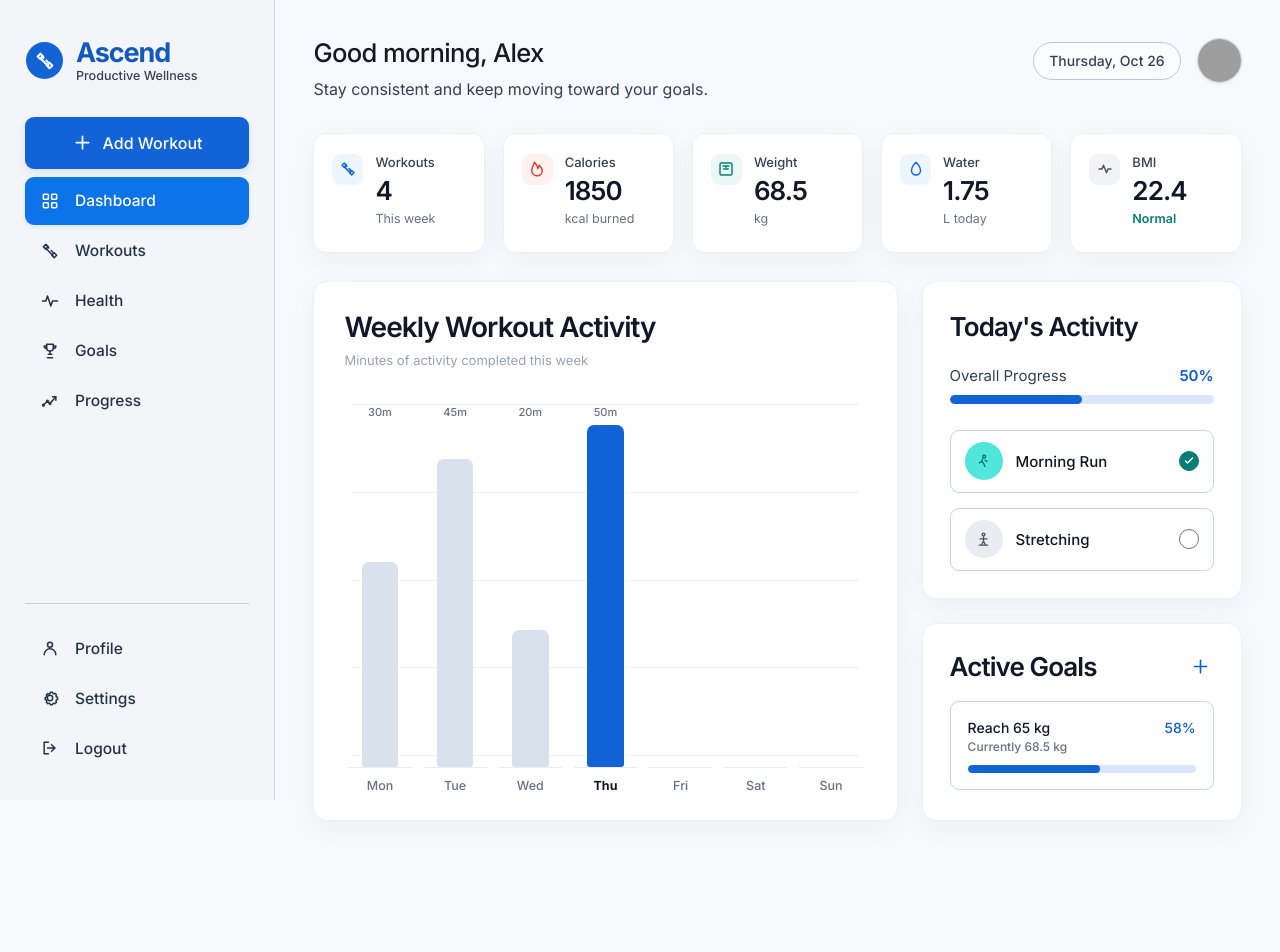
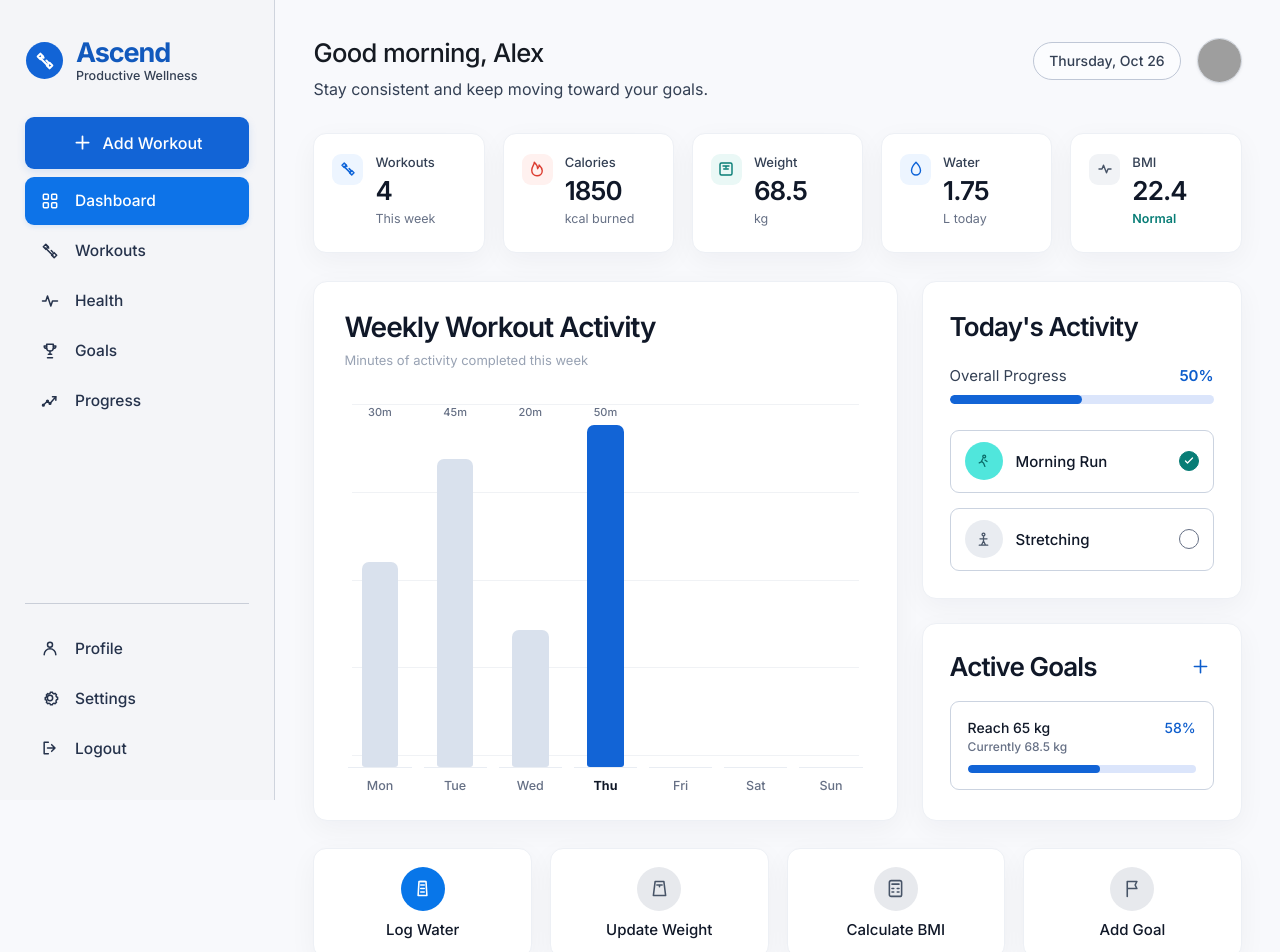
Before and after one commit to soaib-12/Ascend-fitness-tracker, a React (Vite) app: page / in a window 1280 px wide. Shown: the top 952 px of the page. Before the commit the page ends 869 px from the top, so only its background shows below. Built offline with nearby package versions, Linux system fonts and the light colour scheme; grey boxes are pictures that could not be loaded.

Commit message:
Update dashboard

```diff
--- a/src/App.css
+++ b/src/App.css
@@ -931,7 +931,7 @@ button {
 
 
 /* ===== QuickActions.css ===== */
-/*.quick-actions-row {
+.quick-actions-row {
   display: grid;
   grid-template-columns: repeat(4, minmax(0, 1fr));
   gap: 18px;
@@ -1003,7 +1003,7 @@ button {
   .quick-action-label {
     font-size: 13px;
   }
-}*/
+}
 
 
 /* ===== Modal.css ===== */
--- a/src/App.jsx
+++ b/src/App.jsx
@@ -5,7 +5,7 @@ import Stats from "./Stats";
 
 
 
-
+import QuickActions from "./QuickActions";
 
 
 
@@ -23,7 +23,7 @@ import {
   navLinks,
 } from "./data/mockData";
 import "./App.css";
-import { Modal, AddWorkoutForm, AddGoalForm } from "./Forms";
+import { Modal, AddWorkoutForm, LogWaterForm, UpdateWeightForm, BMICalculatorForm, AddGoalForm } from "./Forms";
 
 // ==============================================================
 // App Component (the ROOT of the whole application)
@@ -111,6 +111,28 @@ function App() {
     updateStat("workouts", workoutsStat.value + 1);
     setActiveModal(null);
   }
+
+  // Add water: increases the "Water" stat by the logged amount
+  function handleLogWater(amountLiters) {
+    const waterStat = stats.find((s) => s.id === "water");
+    const newTotal = Math.round((waterStat.value + amountLiters) * 100) / 100;
+    updateStat("water", newTotal);
+    setActiveModal(null);
+  }
+
+  // Update weight: overwrites the "Weight" stat and updates the
+  // "Currently X kg" text inside any matching goal
+  function handleUpdateWeight(newWeight) {
+    updateStat("weight", newWeight);
+    setGoals((prev) => prev.map((g) => (g.unit === "kg" ? { ...g, current: newWeight } : g)));
+    setActiveModal(null);
+  }
+
+  // BMI calculated: overwrite the "BMI" stat with the new value
+  function handleBMICalculated(bmiValue) {
+    updateStat("bmi", bmiValue);
+  }
+
   // Add a new goal card, calculating its initial progress %
   function handleAddGoal(goalData) {
     const { title, current, target, unit } = goalData;
@@ -128,7 +150,7 @@ function App() {
     setActiveModal(null);
   }
 
-
+  const weightStat = stats.find((s) => s.id === "weight");
 
   return (
     <div className="app-layout">
@@ -158,7 +180,12 @@ function App() {
           onAddGoalClick={() => setActiveModal("goal")}
         />
 
-
+        <QuickActions
+          onLogWater={() => setActiveModal("water")}
+          onUpdateWeight={() => setActiveModal("weight")}
+          onCalculateBMI={() => setActiveModal("bmi")}
+          onAddGoal={() => setActiveModal("goal")}
+        />
       </main>
 
       {/* --- Modals: only one can be open at a time, controlled by activeModal --- */}
@@ -168,6 +195,23 @@ function App() {
         </Modal>
       )}
 
+      {activeModal === "water" && (
+        <Modal title="Log Water" onClose={() => setActiveModal(null)}>
+          <LogWaterForm onLogWater={handleLogWater} />
+        </Modal>
+      )}
+
+      {activeModal === "weight" && (
+        <Modal title="Update Weight" onClose={() => setActiveModal(null)}>
+          <UpdateWeightForm currentWeight={weightStat.value} onUpdateWeight={handleUpdateWeight} />
+        </Modal>
+      )}
+
+      {activeModal === "bmi" && (
+        <Modal title="Calculate BMI" onClose={() => setActiveModal(null)}>
+          <BMICalculatorForm defaultWeight={weightStat.value} onCalculated={handleBMICalculated} />
+        </Modal>
+      )}
 
       {activeModal === "goal" && (
         <Modal title="Add Goal" onClose={() => setActiveModal(null)}>
--- /dev/null
+++ b/src/QuickActions.jsx
@@ -0,0 +1,26 @@
+import React from "react";
+import Icon from "./Icon";
+
+function QuickActions({ onLogWater, onUpdateWeight, onCalculateBMI, onAddGoal }) {
+  const actions = [
+    { label: "Log Water", icon: "water", handler: onLogWater, highlighted: true },
+    { label: "Update Weight", icon: "weight", handler: onUpdateWeight },
+    { label: "Calculate BMI", icon: "calculator", handler: onCalculateBMI },
+    { label: "Add Goal", icon: "flag", handler: onAddGoal },
+  ];
+
+  return (
+    <section className="quick-actions-row" aria-label="Quick actions">
+      {actions.map((action) => (
+        <button className="quick-action-card" key={action.label} onClick={action.handler}>
+          <span className={`quick-action-icon ${action.highlighted ? "quick-action-icon-highlighted" : ""}`}>
+            <Icon name={action.icon} size={21} />
+          </span>
+          <span className="quick-action-label">{action.label}</span>
+        </button>
+      ))}
+    </section>
+  );
+}
+
+export default QuickActions;
```
Also changed, not shown: src/Forms.jsx (+6 -31 lines).
